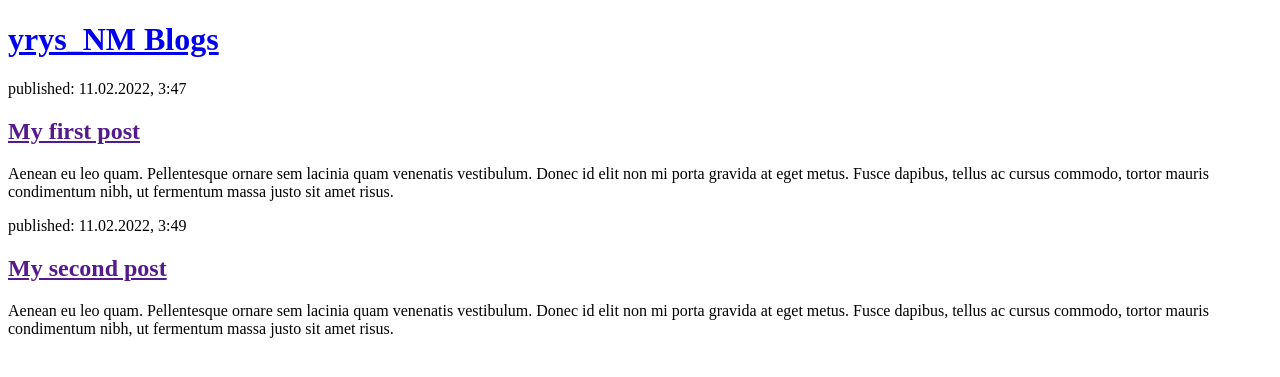
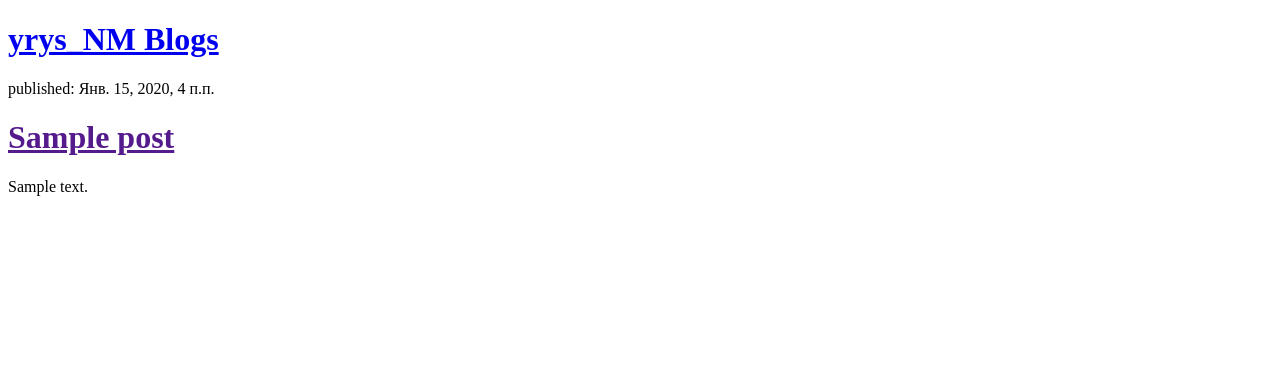
Before and after one commit to yrysNM/my-first-blog, a Django app: page / in a window 1280 px wide. Shown: the top 377 px of the page. Run offline with Django 3.2, Linux system fonts and the light colour scheme; tables that the repository leaves empty hold one stand-in row (values such as "Sample post").

Commit message:
Modified templates to display posts from database.

```diff
--- a/blog/templates/blog/post_list.html
+++ b/blog/templates/blog/post_list.html
@@ -15,16 +15,14 @@
 
 	</div>
 
-	<div>
-		<p>published: 11.02.2022, 3:47</p>
-		<h2><a href = "">My first post</a></h2>
-		<p>Aenean eu leo quam. Pellentesque ornare sem lacinia quam venenatis vestibulum. Donec id elit non mi porta gravida at eget metus. Fusce dapibus, tellus ac cursus commodo, tortor mauris condimentum nibh, ut fermentum massa justo sit amet risus.</p>
-	</div>
+	<!-- {{ posts }} -->
 
+	{% for post in posts %}
 		<div>
-		<p>published: 11.02.2022, 3:49</p>
-		<h2><a href = "">My second post</a></h2>
-		<p>Aenean eu leo quam. Pellentesque ornare sem lacinia quam venenatis vestibulum. Donec id elit non mi porta gravida at eget metus. Fusce dapibus, tellus ac cursus commodo, tortor mauris condimentum nibh, ut fermentum massa justo sit amet risus.</p>
-	</div>
+			<p>published: {{ post.published_date }}</p>
+			<h1><a href = "">{{ post.title }}</a></h1>
+			<p>{{post.text|linebreaksbr}}</p>
+		</div>
+	{% endfor %}
 </body>
 </html>
--- a/blog/views.py
+++ b/blog/views.py
@@ -1,5 +1,15 @@
 from django.shortcuts import render
+
+from django.utils import timezone
+
+from .models import Post
+""" Точка перед models означает текущую директорию или текущее приложение.
+	Поскольку views.py и models.py находятся в одной директории, мы можем использовать точку . и имя файла (без расширения .py).
+	Затем мы импортируем модель (Post).
+"""
+
 
 # Create your views here.
 def post_list(request):
-	return render(request, 'blog/post_list.html', {})
+	posts = Post.objects.filter(published_date__lte = timezone.now()).order_by("published_date")
+	return render(request, 'blog/post_list.html', {'posts': posts})
```
